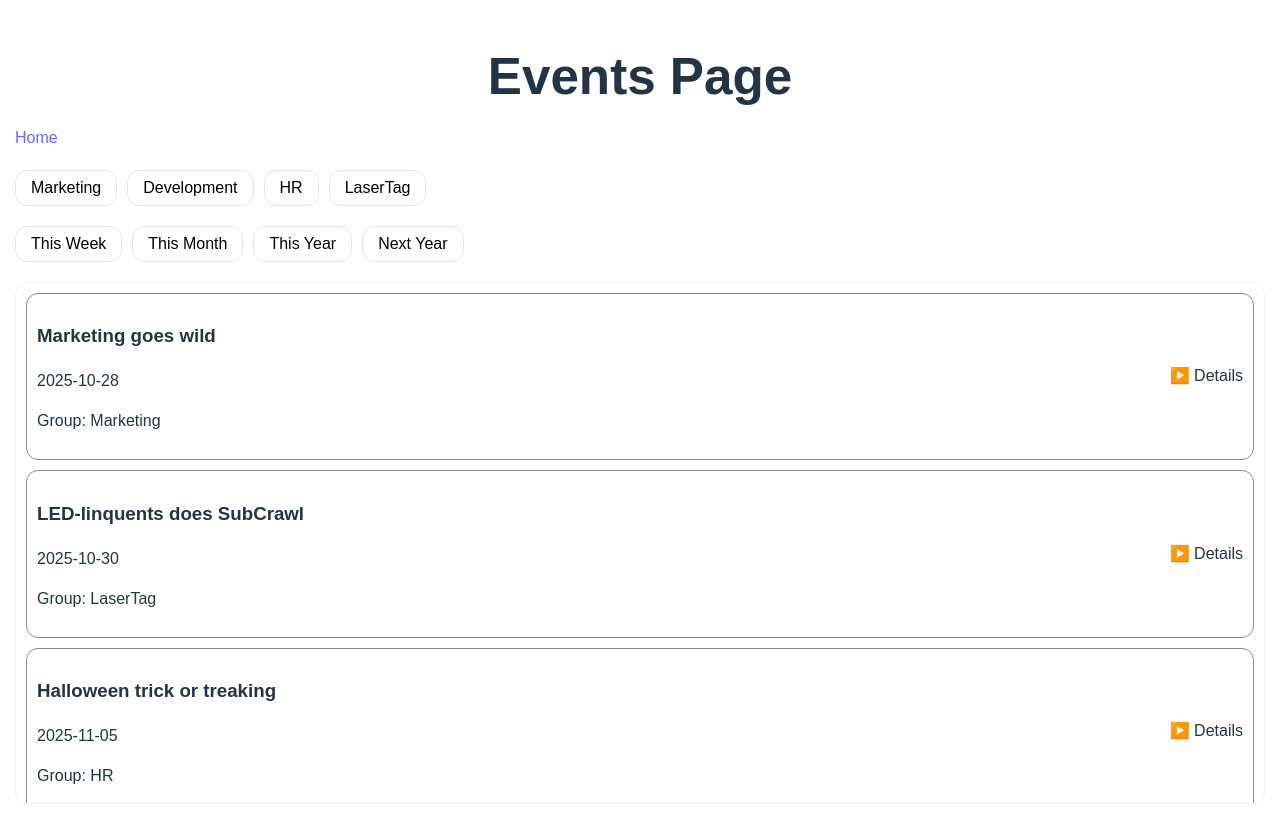
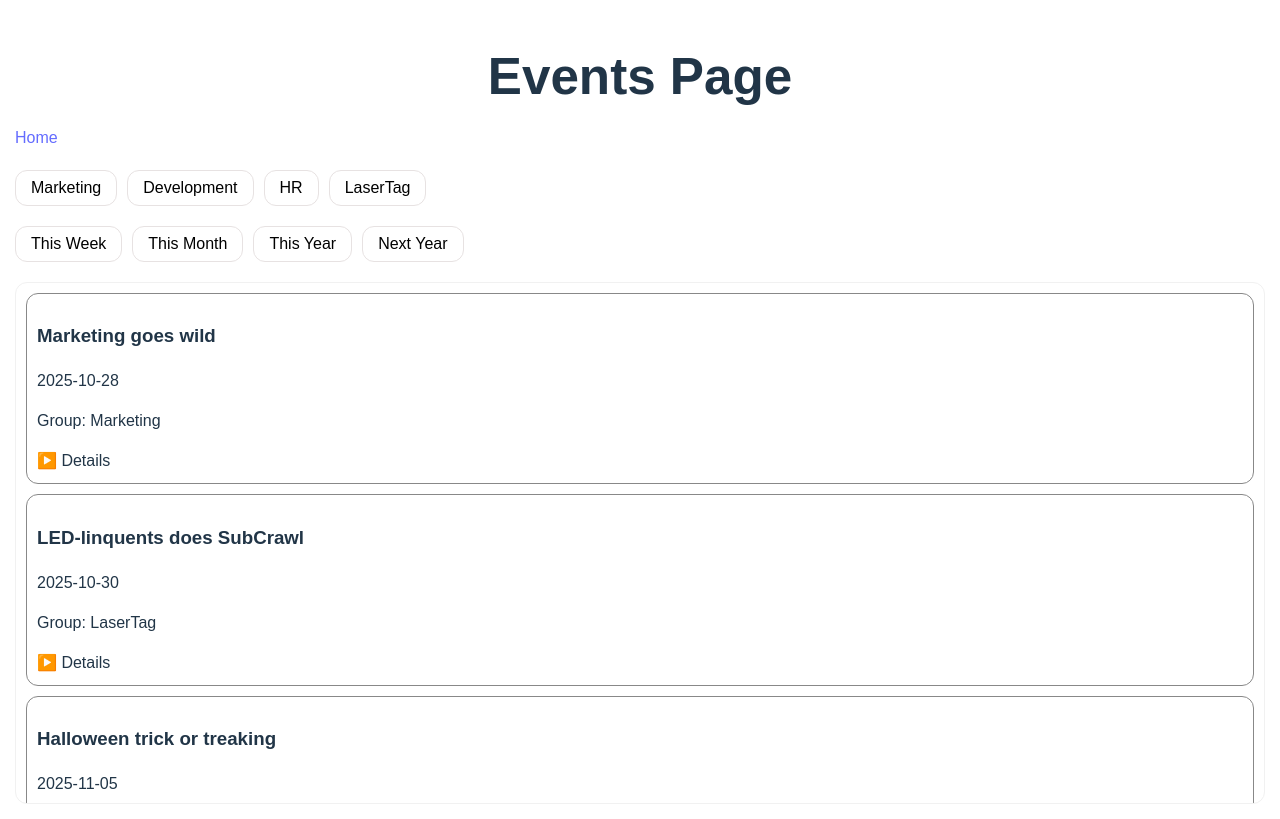
Before and after one commit to Arman511/GutsHackathonTeam26, a React (Vite) app in the folder guts-template/: page /agenda in a window 1280 px wide. Built offline with nearby package versions, Linux system fonts and the light colour scheme.

Commit message:
frontend 5 the toggle button on events page

```diff
--- a/guts-template/src/pages/Agenda.jsx
+++ b/guts-template/src/pages/Agenda.jsx
@@ -2,6 +2,9 @@ import { useState } from "react";
 import { Link } from "react-router-dom";
 import "./Agenda.css";
 
+
+// this needs to be an endpoint callllllllll
+// fetching data
 const eventsData = [
     {
         id: 1,
@@ -119,8 +122,8 @@ export default function Agenda() {
                                 <h3>{event.title}</h3>
                                 <p>{event.date}</p>
                                 <p>Group: {event.group}</p>
+                                {expandedId === event.id ? "🔽 Details" : "▶️ Details"}
                             </div>
-                            {expandedId === event.id ? "🔽 Details" : "▶️ Details"}
                         </div>
                         {expandedId === event.id && (
                             <div style={{ marginTop: "10px" }}>
```
